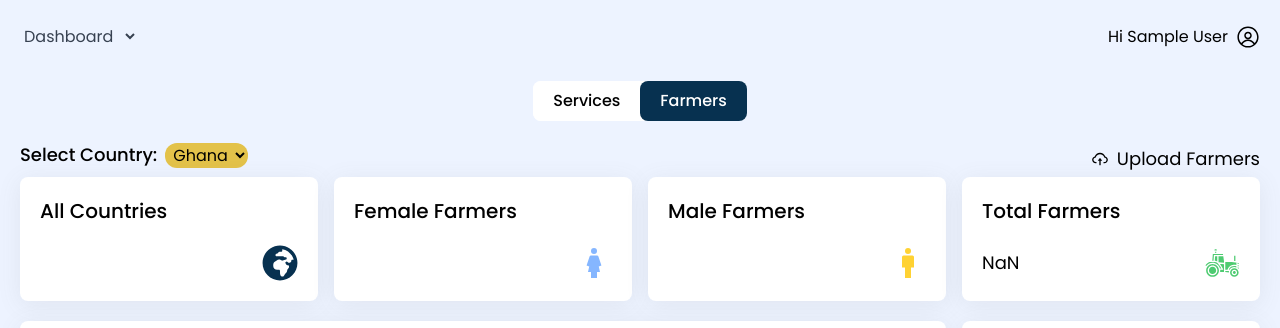
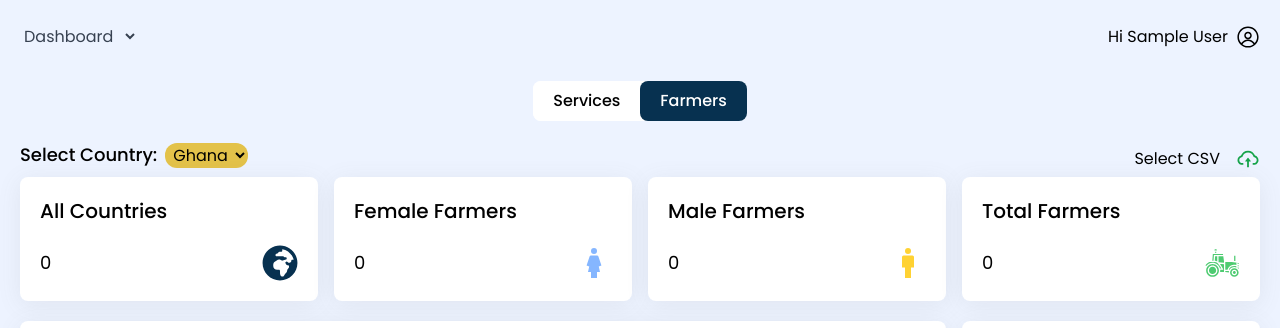
Before and after one commit to JhayStark/es-internal-dashboard, a Next.js app: page /reports/farmers in a window 1280 px wide. Shown: the top 328 px of the page. Built offline with nearby package versions, Linux system fonts and the light colour scheme; no server answers; sample sign-in values are in the browser's storage.

Commit message:
chore:farmer upload

```diff
--- a/pages/reports/farmers.jsx
+++ b/pages/reports/farmers.jsx
@@ -31,6 +31,7 @@ const Farmers = () => {
     setFilterText,
     tableData,
     tableDataIsLoading,
+    handlePageChange,
   } = useTableData(
     'https://internal-manager-api.onrender.com/api/reports/farmers',
     true
@@ -46,17 +47,17 @@ const Farmers = () => {
     },
     {
       name: 'District',
+      selector: row => row.district,
+      sortable: true,
+    },
+    {
+      name: 'Region',
       selector: row => row.region,
       sortable: true,
     },
     {
-      name: 'Region',
-      selector: row => row.category,
-      sortable: true,
-    },
-    {
       name: 'Network',
-      selector: row => row.category,
+      selector: row => row.network,
       sortable: true,
     },
     {
@@ -73,8 +74,9 @@ const Farmers = () => {
 
   const handleFileChange = event => {
     setSelectedFile(event.target.files[0]);
-    if (selectedFile) handleUpload();
   };
+
+  console.log(selectedFile);
 
   const handleUpload = async () => {
     const formData = new FormData();
@@ -83,7 +85,10 @@ const Farmers = () => {
       .post('/reports/upload-csv', formData, {
         headers: { 'Content-Type': 'multipart/form-data' },
       })
-      .then(() => alert('Uploaded'))
+      .then(res => {
+        alert('Uploaded');
+        console.log(res.data);
+      })
       .catch(() => alert('Failed to update'));
   };
   return (
@@ -100,14 +105,19 @@ const Farmers = () => {
             <option value='gh'>Ghana</option>
           </select>
         </div>
-        <div className='flex flex-row items-center'>
+        <div className='flex flex-row items-center gap-4 '>
           <label
             htmlFor='fileUpload'
-            className='flex flex-row items-center gap-2 text-lg cursor-pointer hover:scale-105'
+            className='flex flex-row items-center gap-2 cursor-pointer hover:scale-105'
           >
-            <AiOutlineCloudUpload />
-            <p className='hidden md:block'>Upload Farmers</p>
+            <p className='hidden rounded-xl md:block'>
+              {selectedFile?.name || 'Select CSV'}
+            </p>
           </label>
+          <AiOutlineCloudUpload
+            className='text-2xl font-extrabold text-green-600 cursor-pointer hover:scale-125'
+            onClick={handleUpload}
+          />
           <input
             type='file'
             id='fileUpload'
@@ -121,22 +131,24 @@ const Farmers = () => {
         <FarmerOverviewStats
           title='All Countries'
           icon={<FaGlobeAfrica className='text-[#073150]' />}
-          value={tableData?.countriesCovered}
+          value={tableData?.countriesCovered || 0}
         />
         <FarmerOverviewStats
           title='Female Farmers'
           icon={<BiFemale className='text-[#85B6FF]' />}
-          value={tableData?.totalFemaleFarmers}
+          value={tableData?.totalFemaleFarmers || 0}
         />
         <FarmerOverviewStats
           title='Male Farmers'
           icon={<BiMale className='text-[#FFD233]' />}
-          value={tableData?.totalMaleFarmers}
+          value={tableData?.totalMaleFarmers || 0}
         />
         <FarmerOverviewStats
           title='Total Farmers'
           icon={<GiFarmTractor className='text-[#4ECB71]' />}
-          value={tableData?.totalFemaleFarmers + tableData?.totalMaleFarmers}
+          value={
+            tableData?.totalFemaleFarmers + tableData?.totalMaleFarmers || 0
+          }
         />
       </div>
       <div className='grid grid-cols-4 gap-4 mt-5 font-sans 2xl:gap-8 '>
@@ -150,6 +162,7 @@ const Farmers = () => {
             handlePerRowsChange={handlePageNumberChange}
             setFilterText={setFilterText}
             filterText={filterText}
+            handlePageChange={handlePageChange}
           />
         </div>
         <div className='flex-col items-center hidden px-3 3xl:px-8 overflow-y-auto bg-white rounded-lg lg:flex shadow-3xl max-h-[46rem] '>
```
Also changed, not shown: pages/clients/[id]/index.jsx (+1 -18 lines).
